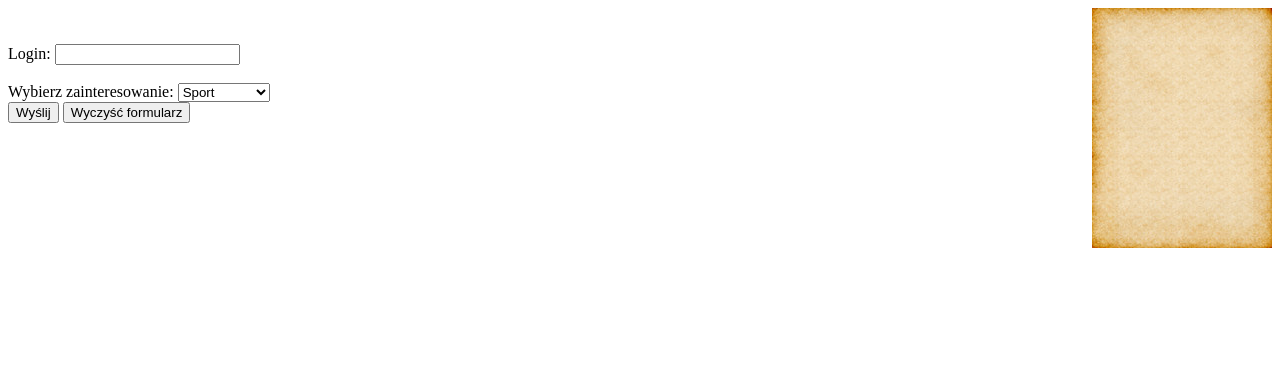
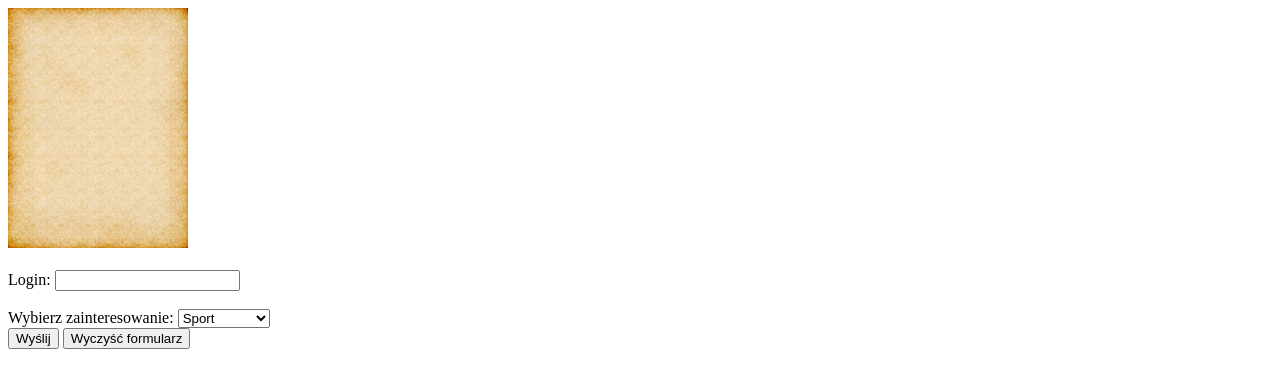
Before and after one commit to Aremis21/Aremis21.github.io, a plain HTML site: page index.html in a window 1280 px wide. Drawn offline with Linux system fonts and the light colour scheme.

Commit message:
Update index.html

```diff
--- a/index.html
+++ b/index.html
@@ -9,7 +9,7 @@
 
 
 
-	<img src="https://Aremis21.github.io/papier.jpg" style="float:right;"></img>
+	<img src="https://Aremis21.github.io/papier.jpg" style="float:middle;"></img>
 	<br><br>
     <div>
         <label>Login:
```
